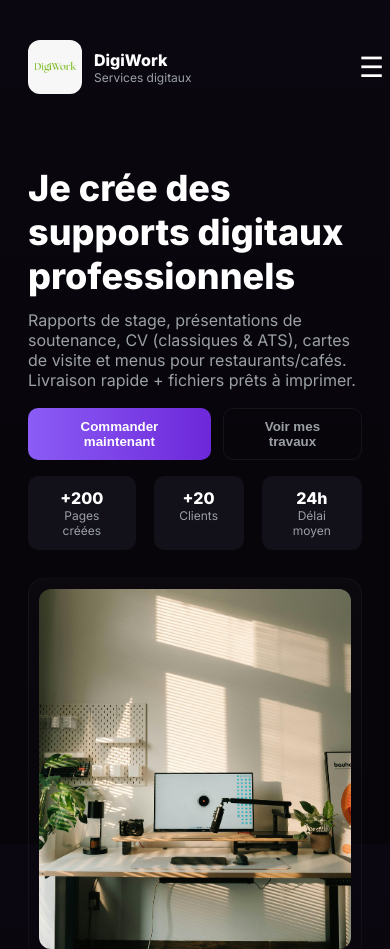
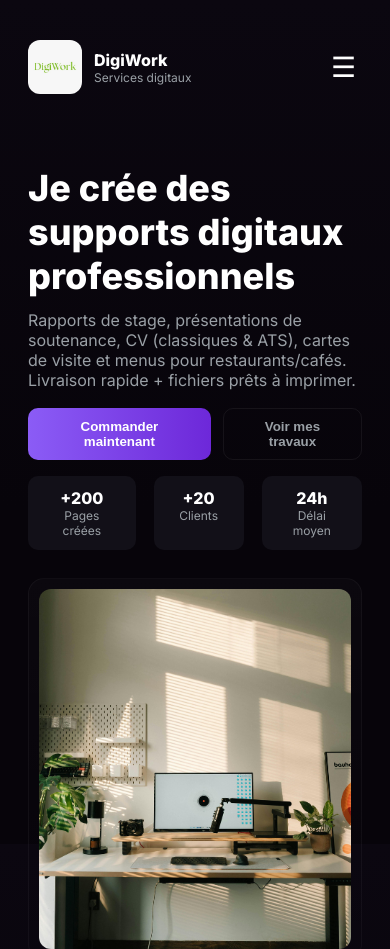
Before and after one commit to chahidsalmi/Digiwork, a plain HTML site: page index.html in a window 390 px wide. Shown: the top 949 px of the page. Drawn offline with Linux system fonts and the light colour scheme.

Commit message:
Update index.html

```diff
--- a/index.html
+++ b/index.html
@@ -48,8 +48,6 @@
     @media (max-width:820px){
       .menu-btn {
         display:block;
-        position: fixed;
-        right: 0;
       }
       .nav-wrapper {
         position:fixed;
```
